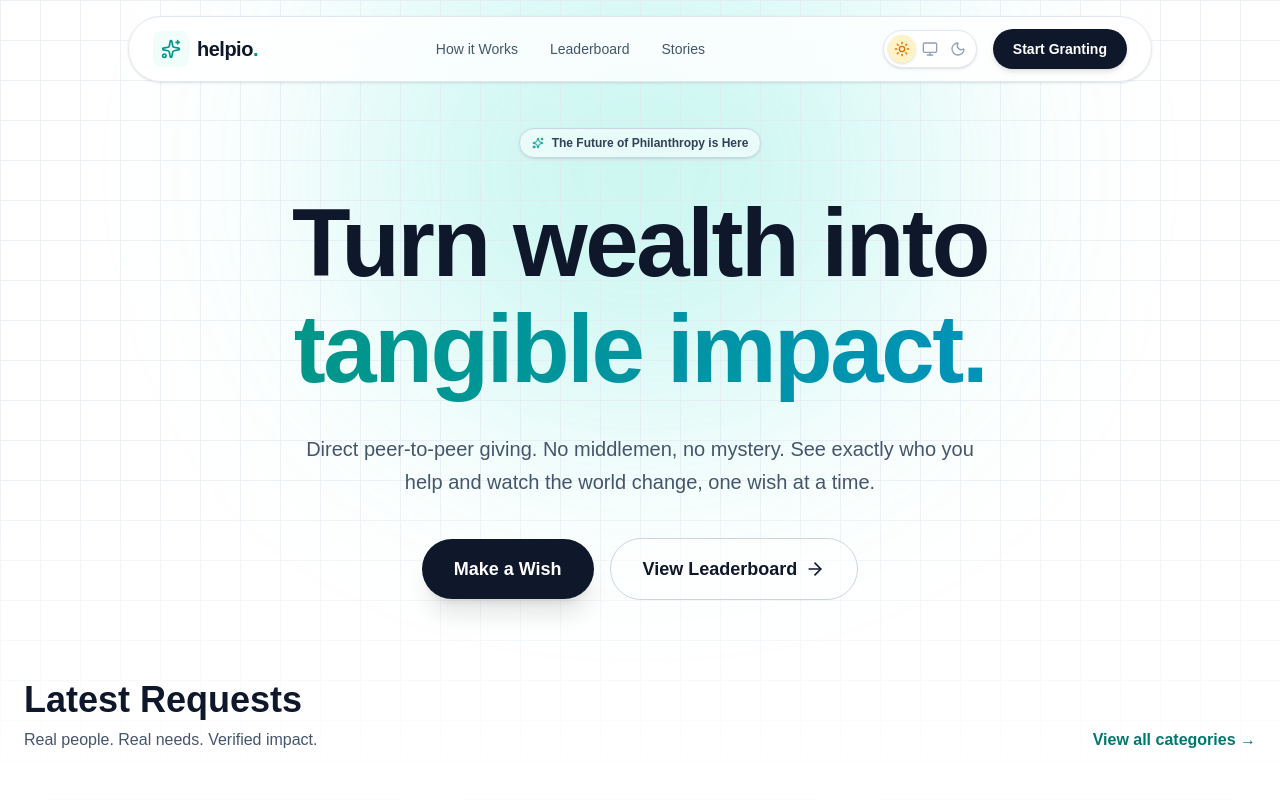
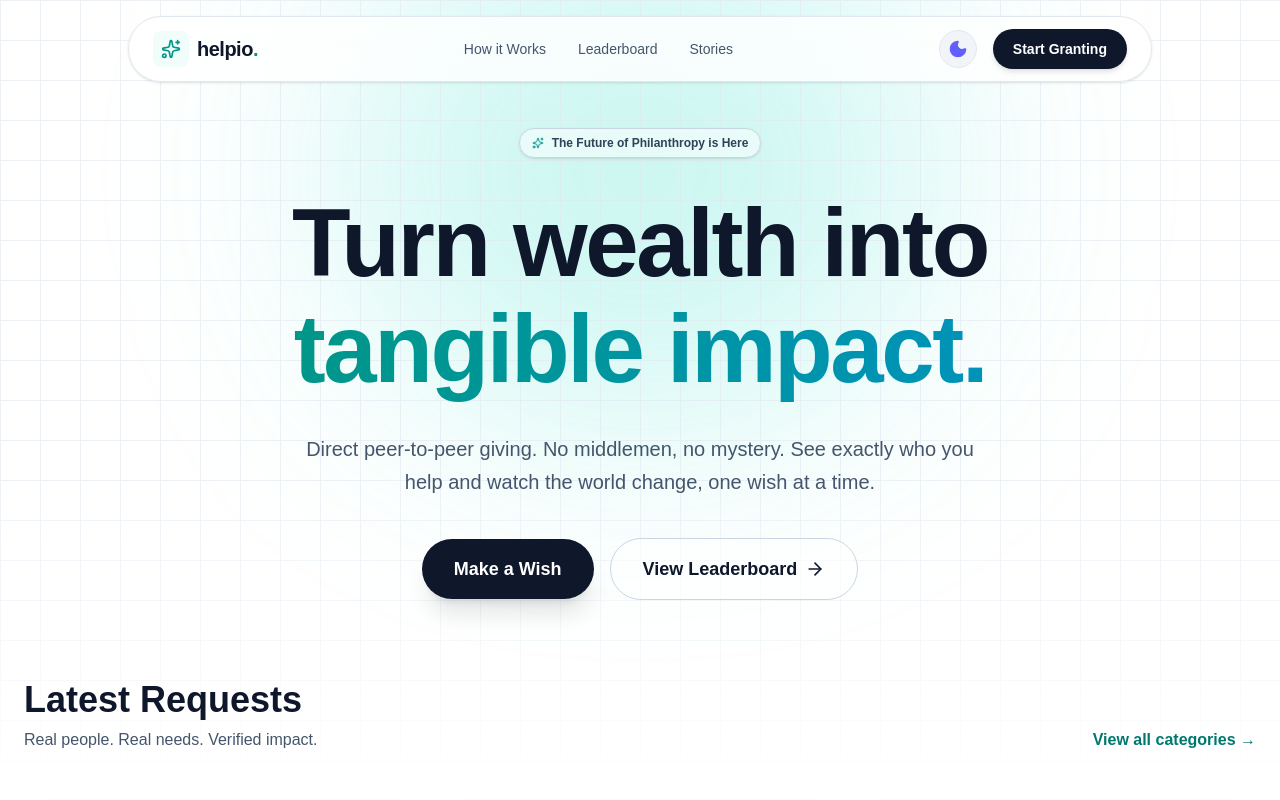
Before and after one commit to itznik/helpio, a Next.js app in the folder helpio/: page / in a window 1280 px wide. Shown: the top 800 px of the page. Built offline with nearby package versions, Linux system fonts and the light colour scheme.

Commit message:
Update ThemeToggle.tsx

```diff
--- a/helpio/src/components/shared/ThemeToggle.tsx
+++ b/helpio/src/components/shared/ThemeToggle.tsx
@@ -1,7 +1,7 @@
 "use client";
 
 import { useTheme } from "next-themes";
-import { Moon, Sun, Monitor } from "lucide-react";
+import { Moon, Sun } from "lucide-react";
 import { useEffect, useState } from "react";
 
 export default function ThemeToggle() {
@@ -11,46 +11,20 @@ export default function ThemeToggle() {
   useEffect(() => setMounted(true), []);
 
   if (!mounted) {
-    return <div className="w-[84px] h-[36px] rounded-full bg-slate-100 dark:bg-slate-800" />;
+    return <div className="w-9 h-9 rounded-full bg-slate-100 dark:bg-slate-800" />;
   }
 
   return (
-    <div className="flex items-center p-1 rounded-full border border-slate-200 dark:border-slate-800 bg-white dark:bg-slate-900 shadow-sm">
-      <button
-        onClick={() => setTheme("light")}
-        className={`p-1.5 rounded-full transition-all ${
-          theme === 'light'
-            ? 'bg-amber-100 text-amber-600 shadow-sm'
-            : 'text-slate-400 hover:text-slate-600 dark:hover:text-slate-200'
-        }`}
-        aria-label="Light Mode"
-      >
-        <Sun className="w-4 h-4" />
-      </button>
-
-      <button
-        onClick={() => setTheme("system")}
-        className={`p-1.5 rounded-full transition-all ${
-          theme === 'system'
-            ? 'bg-blue-100 text-blue-600 shadow-sm'
-            : 'text-slate-400 hover:text-slate-600 dark:hover:text-slate-200'
-        }`}
-        aria-label="System Mode"
-      >
-        <Monitor className="w-4 h-4" />
-      </button>
-
-      <button
-        onClick={() => setTheme("dark")}
-        className={`p-1.5 rounded-full transition-all ${
-          theme === 'dark'
-            ? 'bg-indigo-100 text-indigo-600 shadow-sm'
-            : 'text-slate-400 hover:text-slate-600 dark:hover:text-slate-200'
-        }`}
-        aria-label="Dark Mode"
-      >
-        <Moon className="w-4 h-4" />
-      </button>
-    </div>
+    <button
+      onClick={() => setTheme(theme === "dark" ? "light" : "dark")}
+      className="p-2 rounded-full bg-slate-100 dark:bg-slate-800 text-slate-900 dark:text-white border border-slate-200 dark:border-slate-700 transition-all hover:scale-105"
+      aria-label="Toggle Theme"
+    >
+      {theme === "dark" ? (
+        <Sun className="w-5 h-5 text-amber-400 fill-amber-400" />
+      ) : (
+        <Moon className="w-5 h-5 text-indigo-500 fill-indigo-500" />
+      )}
+    </button>
   );
 }
```
